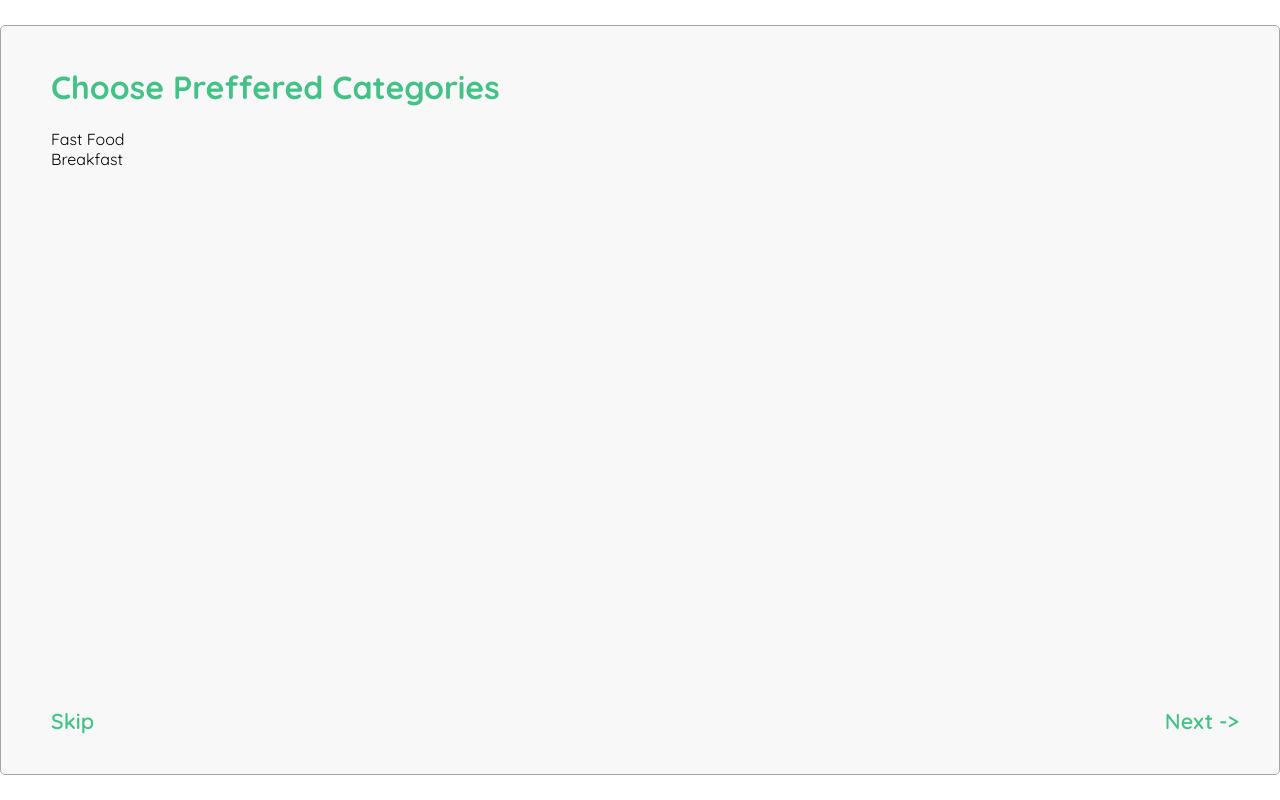
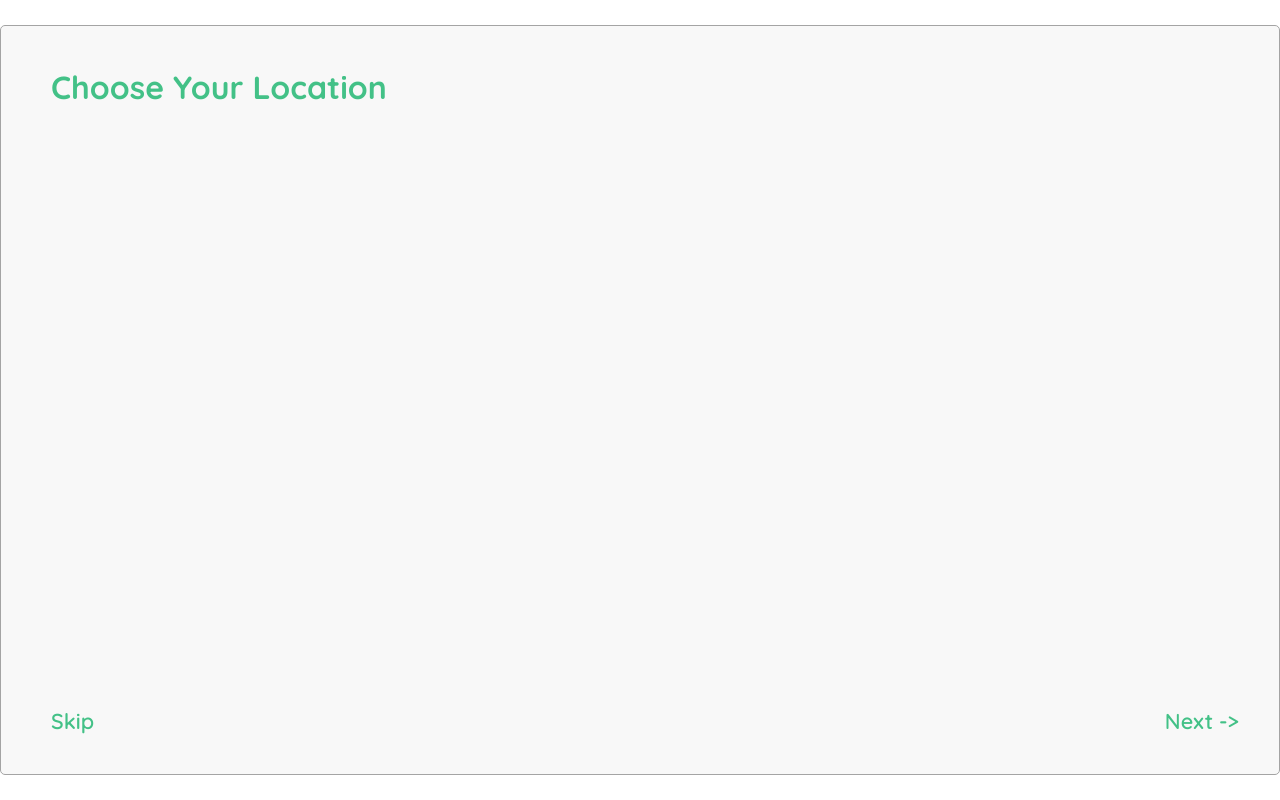
Before and after one commit to malak-joumaa/Homemade, a React (Create React App) app in the folder frontend/: page /follow-up in a window 1280 px wide. Both pictures are taken after a click on the element "Skip". Built offline with nearby package versions, Linux system fonts and the light colour scheme.

Commit message:
Frontend: Creating ChooseLocation component and adding it to RegisterFollowUp

```diff
--- /dev/null
+++ b/frontend/src/components/ChooseLocation.js
@@ -0,0 +1,11 @@
+import React from "react";
+
+const ChooseLocation = ({ data, setData }) => {
+  return (
+    <>
+      <h1>Choose Your Location</h1>
+    </>
+  );
+};
+
+export default ChooseLocation;
--- a/frontend/src/pages/RegisterFollowUp.js
+++ b/frontend/src/pages/RegisterFollowUp.js
@@ -2,6 +2,7 @@ import React, { useState } from "react";
 import { Link } from "react-router-dom";
 import AddProfilePhoto from "../components/AddProfilePhoto";
 import Categories from "../components/Categories";
+import ChooseLocation from "../components/ChooseLocation";
 import OpeningHours from "../components/OpeningHours";
 
 const RegisterFollowUp = () => {
@@ -24,9 +25,7 @@ const RegisterFollowUp = () => {
 
         {stateNb == 1 && <AddProfilePhoto data={data} setData={setData} />}
 
-        {/* {stateNb == 2 && (
-          <ChooseLocation setData={setData} />
-        )} */}
+        {stateNb == 2 && <ChooseLocation setData={setData} />}
 
         {stateNb == 3 &&
           (user_type == "cook" ? (
@@ -36,10 +35,10 @@ const RegisterFollowUp = () => {
           ))}
 
         {/* Links to Skip or move to the next page */}
-        <span className="skip" onClick={() => setStateNb(stateNb + 2)}>
+        <span className="skip" onClick={() => setStateNb(stateNb + 1)}>
           Skip
         </span>
-        <span className="next" onClick={() => setStateNb(stateNb + 2)}>
+        <span className="next" onClick={() => setStateNb(stateNb + 1)}>
           Next -{">"}
         </span>
       </div>
```
